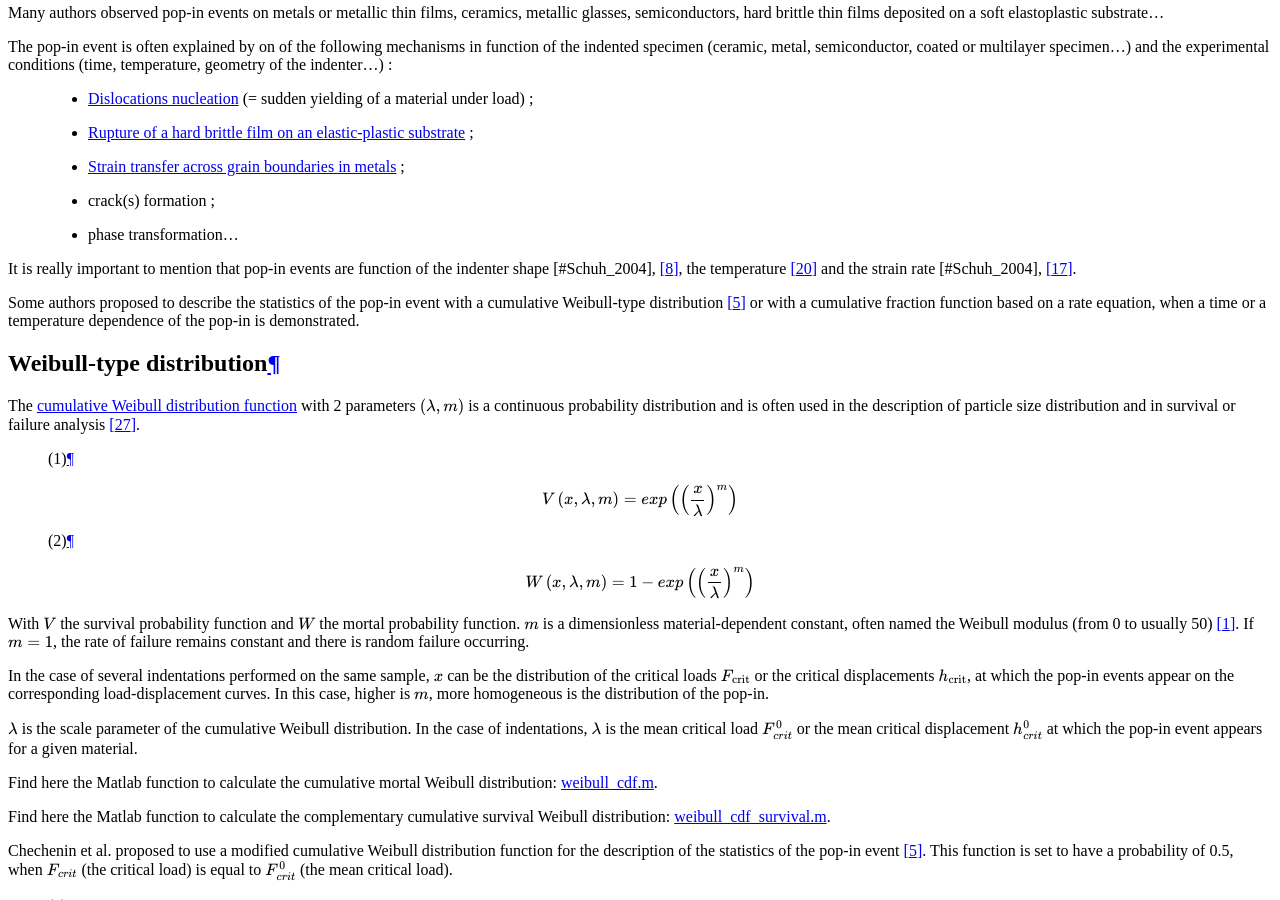
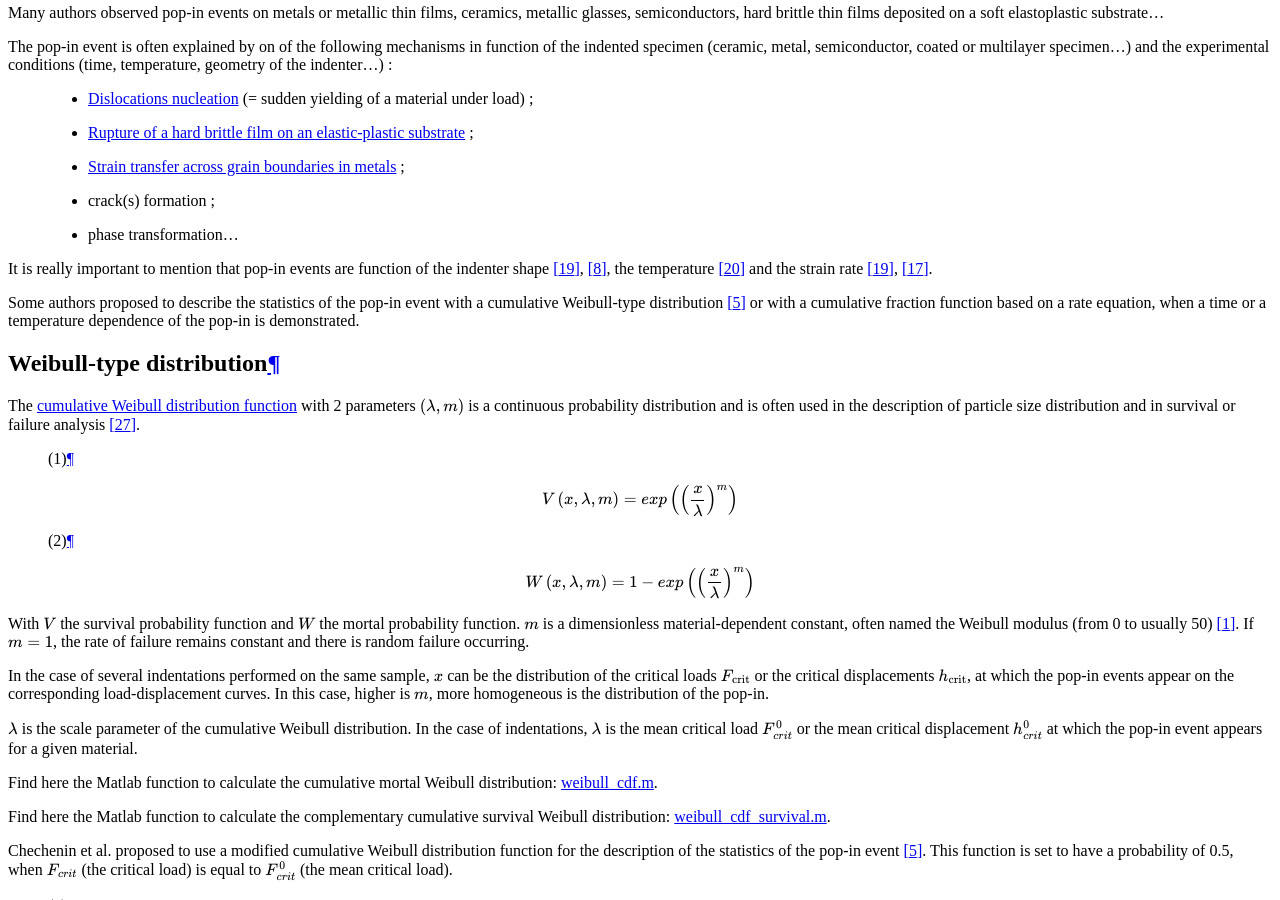
Before and after one commit to DavidMercier/PopIn, a Sphinx documentation site: the page built from doc/models.rst, in a window 1280 px wide and 900 px high, scrolled down 904 px. Built offline with Sphinx 7.4.7, drawn with Linux system fonts in a browser that asks for light colours; comment, search, counter and statistics services are not loaded.

Commit message:
Update models.rst

```diff
--- a/doc/models.rst
+++ b/doc/models.rst
@@ -53,7 +53,7 @@ and the experimental conditions (time, temperature, geometry of the indenter...)
     * crack(s) formation ;
     * phase transformation...
 
-It is really important to mention that pop-in events are function of the indenter shape [#Schuh_2004], [#Jang_2007]_, the temperature [#Schuh_2005]_ and the strain rate [#Schuh_2004], [#Nieh_2002]_.
+It is really important to mention that pop-in events are function of the indenter shape [#Schuh_2004]_, [#Jang_2007]_, the temperature [#Schuh_2005]_ and the strain rate [#Schuh_2004]_, [#Nieh_2002]_.
 
 Some authors proposed to describe the statistics of the pop-in event with a cumulative Weibull-type distribution [#Chechenin_1995]_ or with a cumulative fraction function based on a rate equation, when a time or a temperature dependence of the pop-in is demonstrated.
 
```
